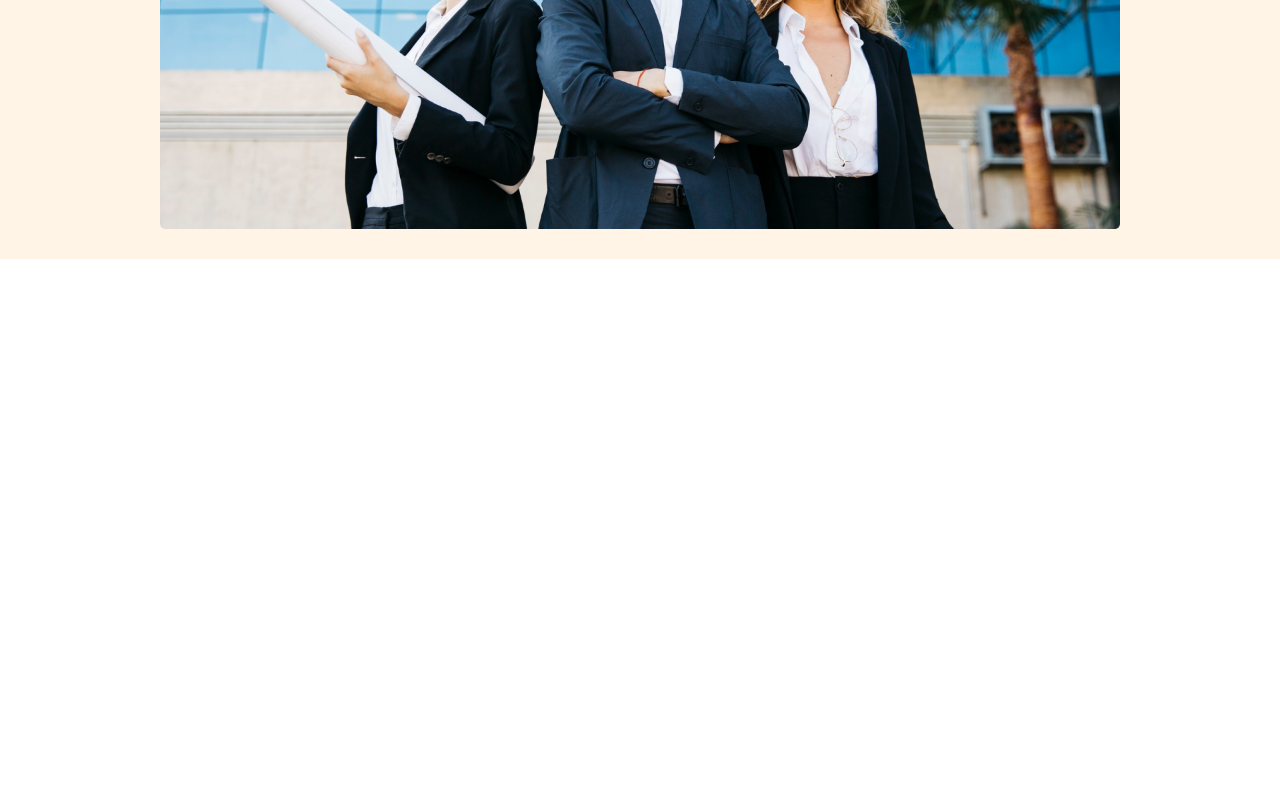
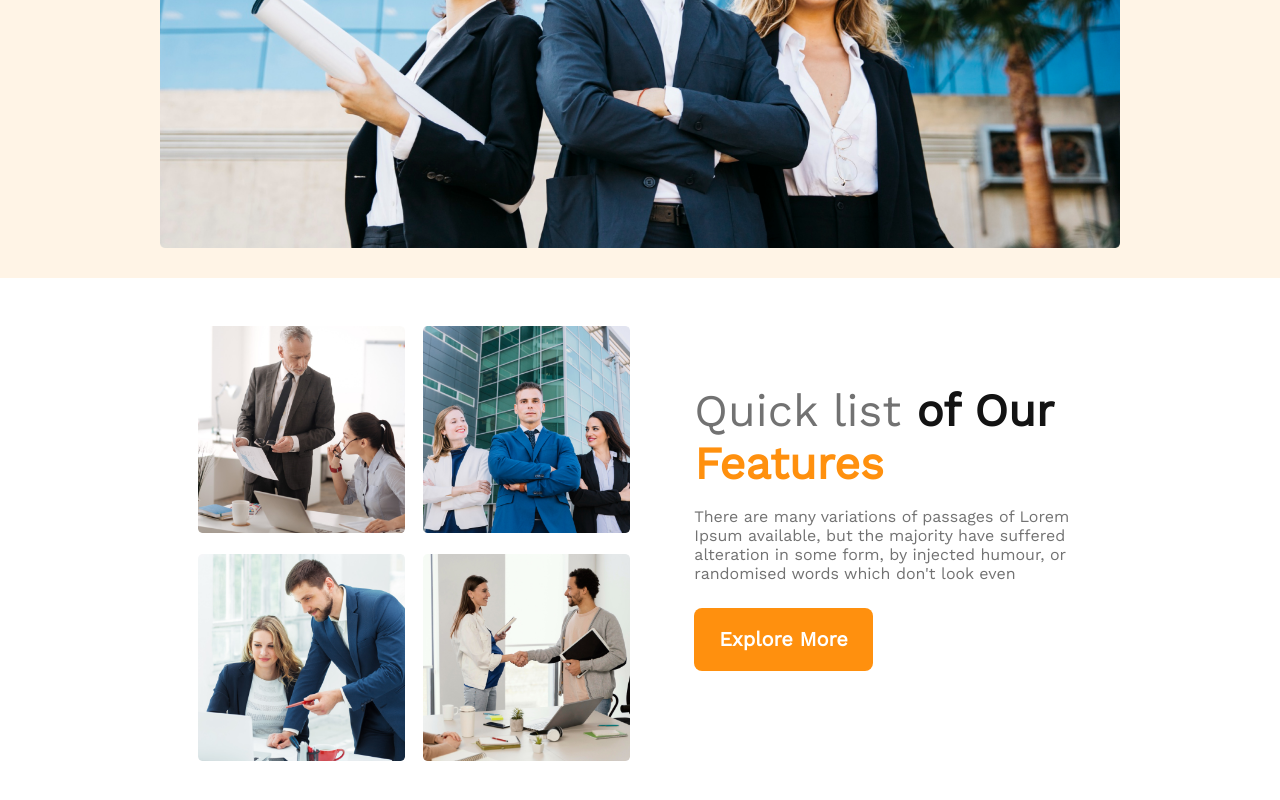
Before and after one commit to mhmahdi97/g3-architects, a plain HTML site: page index.html in a window 1280 px wide. Shown: the part 778-1578 px from the top of the page. Before the commit the page ends 1037 px from the top, so only its background shows below. Drawn offline with nearby package versions, Linux system fonts and the light colour scheme.

Commit message:
Added Quick List Sub-section

```diff
--- a/index.html
+++ b/index.html
@@ -14,6 +14,7 @@
     <title>G3 Architects</title>
   </head>
   <body>
+    <!-- Header Section Area -->
     <header>
       <div class="header-content">
         <div class="nav-area">
@@ -46,7 +47,46 @@
         </div>
       </div>
     </header>
-    <main></main>
+
+    <!-- Main Section Area -->
+    <main>
+      <!-- Quick List Sub-section Area -->
+      <div class="quick-list-container">
+        <div class="img-gallery">
+          <div class="images">
+            <img src="images/team1.png" alt="" />
+          </div>
+          <div class="images">
+            <img src="images/team2.png" alt="" />
+          </div>
+          <div class="images">
+            <img src="images/team3.png" alt="" />
+          </div>
+          <div class="images">
+            <img src="images/team4.png" alt="" />
+          </div>
+        </div>
+        <div class="quick-list-text-container">
+          <div class="quick-list-features">
+            <h1>
+              <span class="gray-highlight">Quick list</span> of Our
+              <span class="yellow-highlight">Features</span>
+            </h1>
+            <p>
+              There are many variations of passages of Lorem Ipsum available,
+              <!-- <br /> -->
+              but the majority have suffered alteration in some form, by
+              injected
+              <!-- <br /> -->
+              humour, or randomised words which don't look even
+            </p>
+            <button class="primary-btn">Explore More</button>
+          </div>
+        </div>
+      </div>
+    </main>
+
+    <!-- Footer Section Area -->
     <footer></footer>
   </body>
 </html>
--- a/styles/style.css
+++ b/styles/style.css
@@ -63,7 +63,7 @@ header {
   color: #727272;
   line-height: 26px;
   text-align: center;
-  margin-bottom: 3%;
+  margin-bottom: 5%;
 }
 .primary-btn {
   font-weight: 600;
@@ -86,3 +86,57 @@ header {
   width: 100%;
   /* object-fit: cover; */
 }
+
+/* Styles to Main Section Area */
+
+main {
+  max-width: 75%;
+  margin: 0 auto;
+}
+
+/* Styles to Quick List Sub-section Area */
+.quick-list-container {
+  margin-top: 5%;
+  margin-left: 4%;
+  margin-bottom: 8%;
+  display: flex;
+  gap: 7%;
+}
+
+.img-gallery {
+  display: grid;
+  grid-template-columns: repeat(2, 1fr);
+  gap: 4%;
+  width: 160%;
+}
+
+.images img {
+  width: 100%;
+}
+
+.quick-list-text-container {
+  display: flex;
+  align-items: center;
+}
+
+.quick-list-features h1 {
+  font-weight: 700;
+  font-size: 45px;
+  line-height: 53px;
+  color: #131313;
+  margin-bottom: 4%;
+}
+
+.quick-list-features p {
+  color: #727272;
+  margin-bottom: 6%;
+}
+
+.gray-highlight {
+  font-weight: 500;
+  color: #727272;
+}
+
+.yellow-highlight {
+  color: #ff900e;
+}
```
